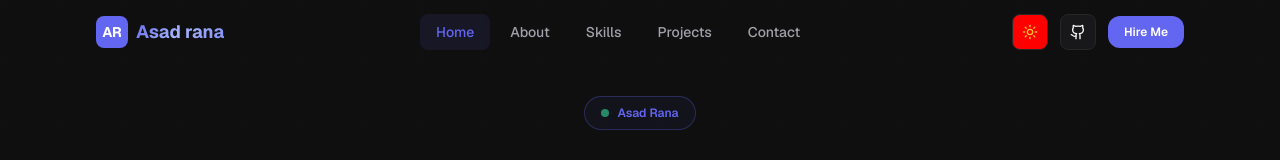
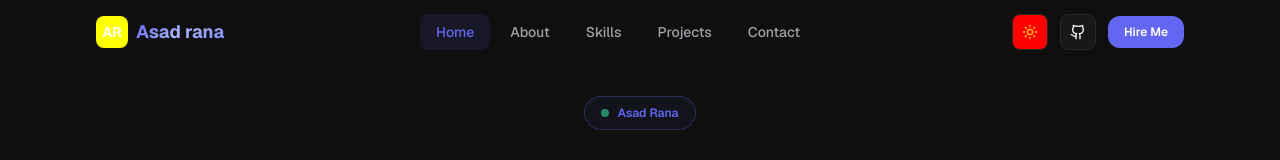
Before and after one commit to ranaasad01/atomic-build-a-modern-portfolio-website-with-da-798ce154, a Next.js app: page / in a window 1280 px wide. Shown: the top 160 px of the page. Built offline with nearby package versions, Linux system fonts and the light colour scheme.

Commit message:
style: set header logo background color to yellow
Update CSS styles for the header logo span element to have a yellow background color. Applied both as an inline style in the React component and as a CSS rule for consistency.

```diff
--- a/app/globals.css
+++ b/app/globals.css
@@ -153,3 +153,7 @@ section#home > div:nth-child(2) > div:nth-child(1) > div:nth-child(5) > button:n
   color: yellow;
   background-color: green;
 }
+
+header:nth-child(3) > div:nth-child(1) > div:nth-child(1) > a:nth-child(1) > span:nth-child(1) {
+  background-color: yellow;
+}
--- a/components/layout/Header.tsx
+++ b/components/layout/Header.tsx
@@ -58,7 +58,7 @@ export function Header() {
               whileHover={{ scale: 1.02 }}
               whileTap={{ scale: 0.98 }}
             >
-              <span className="w-8 h-8 rounded-lg bg-primary flex items-center justify-center text-white text-sm font-bold">
+              <span className="w-8 h-8 rounded-lg bg-primary flex items-center justify-center text-white text-sm font-bold" style={{ backgroundColor: 'yellow' }}>
                 AR
               </span>
               <span className="hidden sm:block gradient-text">Asad rana</span>
```
Also changed, not shown: tailwind.config.ts (line endings or trailing spaces).
